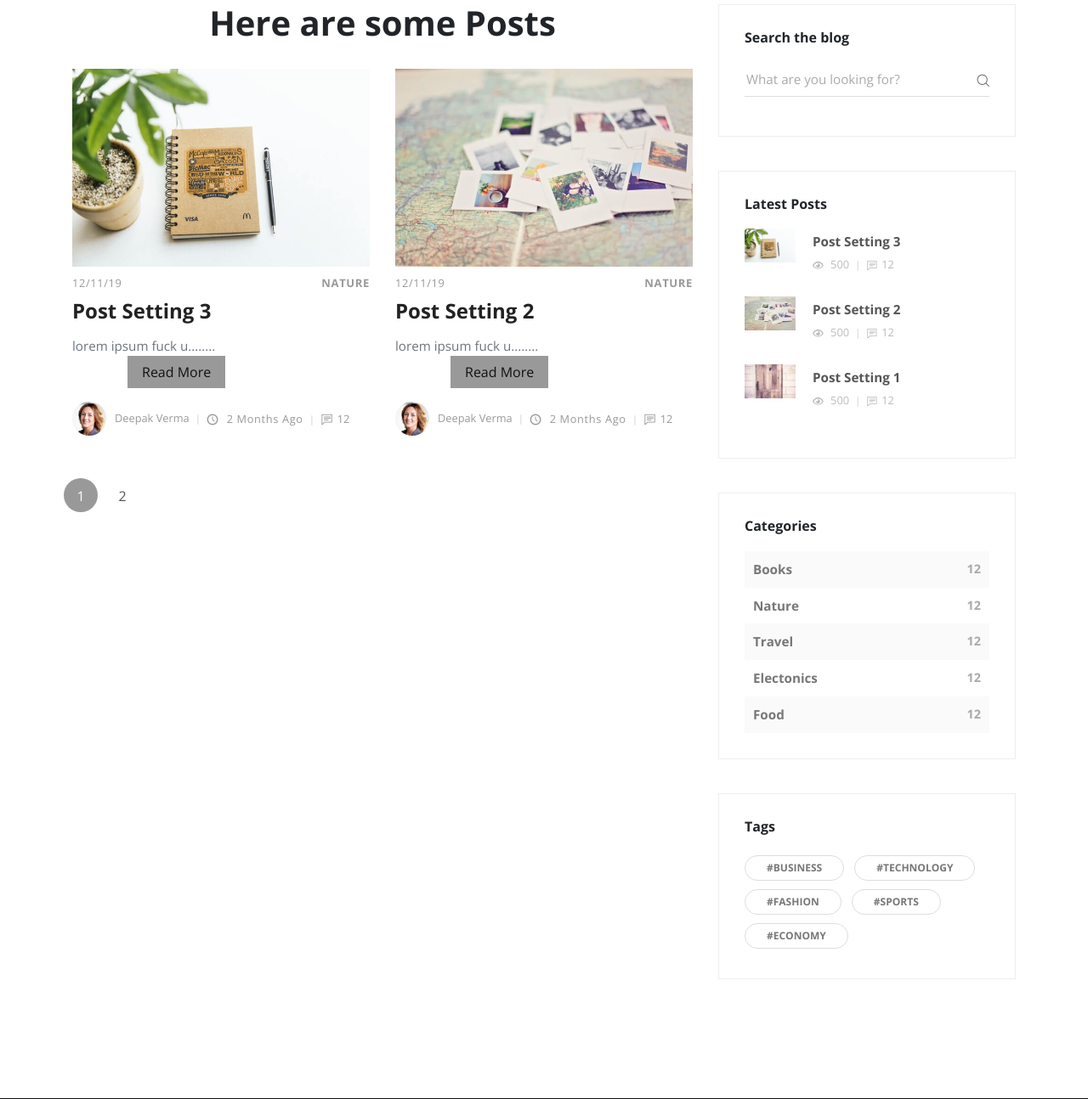
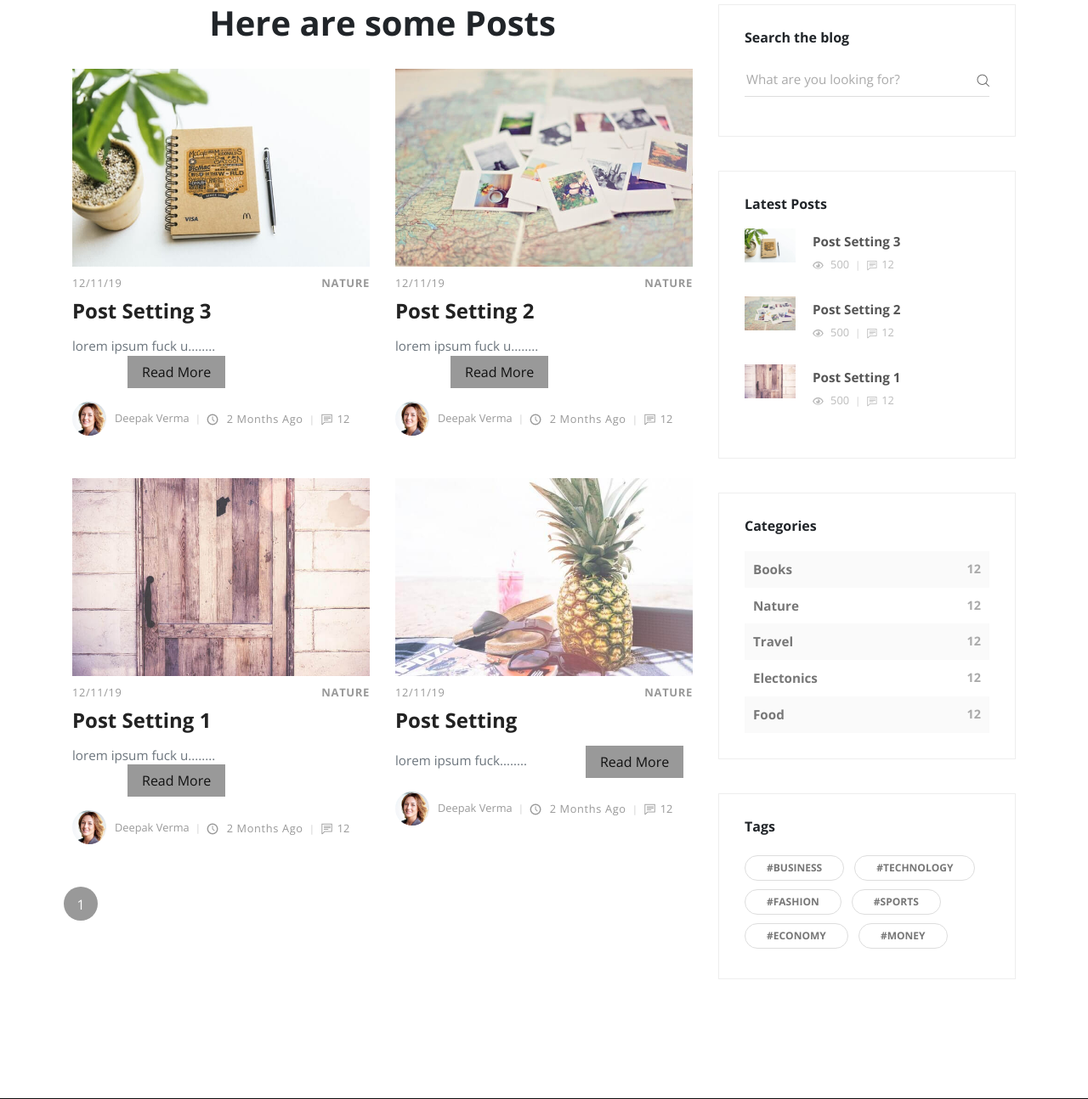
Before and after one commit to CodingBridz/final, a PHP site: page /blog.php in a window 1280 px wide. Shown: the part 141-1435 px from the top of the page at 85% size. Run offline with PHP 8.4, Linux system fonts and the light colour scheme; data comes from the database, SQL or seed files in the repository.

Commit message:
kindly fix the code

```diff
--- a/blog.php
+++ b/blog.php
@@ -1,17 +1,40 @@
 <?php require_once('inc/db.php');
 
-  $no_of_posts = 2;
+  $no_of_posts = 4;
   if (isset($_GET['page'])){
     $page_id = $_GET['page'];
   }
   else{
     $page_id = 1;
   }
-  $all_post_query = "SELECT  * FROM posts WHERE status ='publish'";
+/* Category code*/
+if (isset($_GET['cat'])) {
+  $cat_id = $_GET['cat'];
+  $cat_query = "SELECT * FROM categories WHERE id = $cat_id";
+  $cat_run = mysqli_query($con,$cat_query);
+  $cat_row = mysqli_fetch_array($cat_run);
+  $cat_name = $cat_row['category'];
+}
+
+  if (isset($_POST['search'])) {
+    $search = $_POST['search'];
+    $all_post_query = "SELECT  * FROM posts WHERE status ='publish'";
+    $all_post_query .=" and tags '%$search%'";
+    $all_post_run = mysqli_query($con,$all_post_query);
+    $all_post = mysqli_num_rows($all_post_run);
+    $total_pages = ceil($all_post / $no_of_posts);
+    $posts_start_from = ($page_id - 1) * $no_of_posts;
+  }
+  else{
+    $all_post_query = "SELECT  * FROM posts WHERE status ='publish'";
+  if (isset($cat_name)) {
+    $all_post_query .=" and categories = '$cat_name'";
+  }
   $all_post_run = mysqli_query($con,$all_post_query);
   $all_post = mysqli_num_rows($all_post_run);
   $total_pages = ceil($all_post / $no_of_posts);
   $posts_start_from = ($page_id - 1) * $no_of_posts;
+}
 ?>
 
 <!DOCTYPE html>
@@ -33,7 +56,19 @@
               </center><br>
             <div class="row">
               <?php
-       $query = "SELECT * FROM posts WHERE status = 'publish' ORDER BY id DESC LIMIT $posts_start_from ,$no_of_posts";
+              if (isset($_POST['search'])) {
+                $search = $_POST['search'];
+                $query = "SELECT * FROM posts WHERE status = 'publish'";
+                $query .= "and tags LIKE '%$search%'";
+                $query .= " ORDER BY id DESC LIMIT $posts_start_from ,$no_of_posts";
+                    }
+              else{
+                $query = "SELECT * FROM posts WHERE status = 'publish'";
+                 if (isset($cat_name)) {
+                   $query .= "and categories  = '$cat_name'";
+                 }
+                 $query .= " ORDER BY id DESC LIMIT $posts_start_from ,$no_of_posts";
+                        }
        $run = mysqli_query($con,$query);
        if (mysqli_num_rows($run) > 0) {
          while ($row = mysqli_fetch_array($run)) {
@@ -82,7 +117,7 @@
               <ul class="pagination pagination-template d-flex justify-content-center">
                <?php
                for ($i=1; $i<=$total_pages; $i++) {
-                 echo "<li class='page-item ".($page_id == $i ? 'active':'')."'><a href='blog.php?page=".$i."' class='page-link'>$i</a></li>";
+                 echo "<li class='page-item ".($page_id == $i ? 'active':'')."'><a href='blog.php?page=".$i."&".(isset($cat_name)?"cat=$cat_id":"")."' class='page-link'>$i</a></li>";
                }
                ?>
               </ul>
--- a/inc/sidebar.php
+++ b/inc/sidebar.php
@@ -7,10 +7,10 @@
             <header>
               <h3 class="h6">Search the blog</h3>
             </header>
-            <form action="#" class="search-form">
+            <form action="blog.php" method="post" class="search-form">
               <div class="form-group">
                 <input type="search" placeholder="What are you looking for?">
-                <button type="submit" class="submit"><i class="icon-search"></i></button>
+                <button type="submit" class="submit" name="search"><i class="icon-search"></i></button>
               </div>
             </form>
           </div>
@@ -60,7 +60,7 @@
                       $id = $row['id'];
                     echo "
 
-                        <div class='item d-flex justify-content-between'><a href='index.php?cat_id=".$id."'>$category</a><span>12</span></div>
+                        <div class='item d-flex justify-content-between'><a href='blog.php?cat_id=".$id."'>$category</a><span>12</span></div>
                     ";
                 }
             } else{
@@ -83,6 +83,7 @@
               <li class="list-inline-item"><a href="#" class="tag">#Fashion</a></li>
               <li class="list-inline-item"><a href="#" class="tag">#Sports</a></li>
               <li class="list-inline-item"><a href="#" class="tag">#Economy</a></li>
+              <li class="list-inline-item"><a href="#" class="tag">#Money</a></li>
             </ul>
           </div>
         </aside>
```
